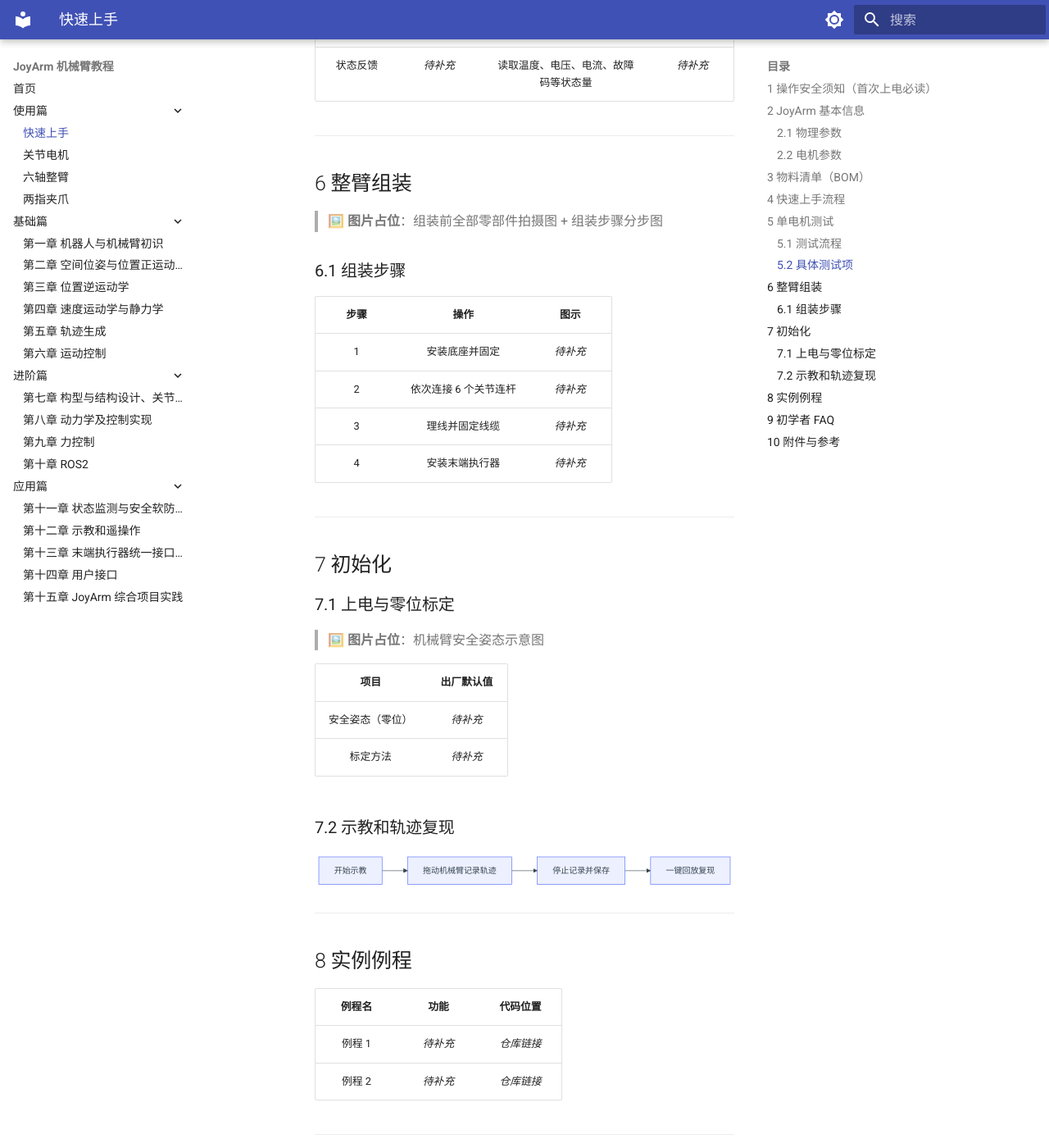
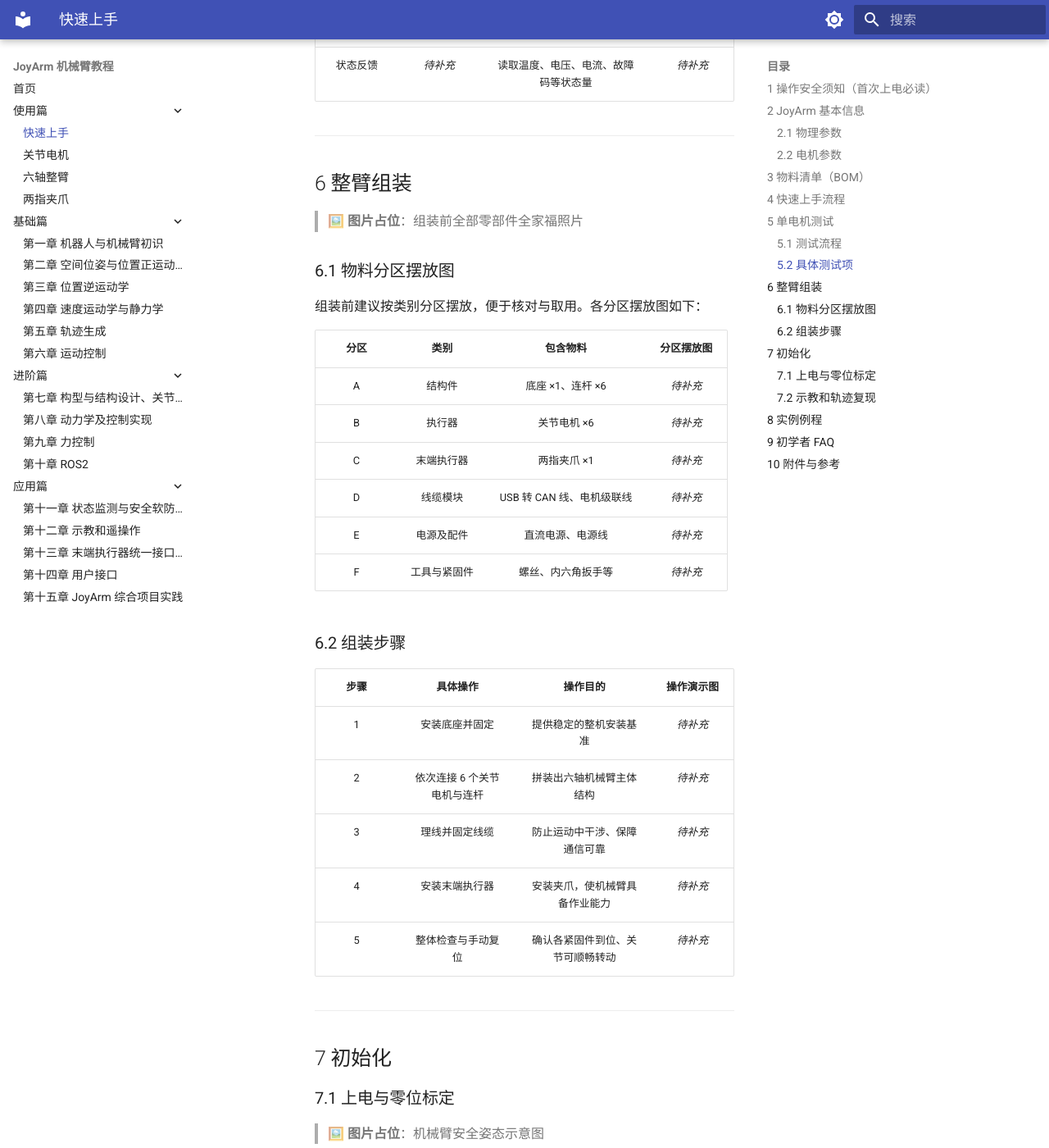
Before and after one commit to joyin-dexhand/joyin_arm_tutorial, an MkDocs documentation site: the page built from docs/chapter1_1.md, in a window 1280 px wide and 1400 px high, scrolled down 3891 px. Shown: the whole window at 82% size. Built offline with MkDocs 1.6.1 and Material for MkDocs 9.7.7, drawn with Linux system fonts in a browser that asks for light colours.

Commit message:
docs(快速上手): 完成整臂组装(6.1物料分区摆放图 + 6.2组装步骤)
- 6.1 物料分区摆放图: 按A~F六区(结构件/执行器/末端/线缆/电源/工具)分类,每区配摆放图占位
- 6.2 组装步骤: 重构为5步,增加'操作目的'与'操作演示图'两列
- 顶部全家福占位保留

```diff
--- a/docs/chapter1_1.md
+++ b/docs/chapter1_1.md
@@ -108,16 +108,30 @@
 
 ## 6 整臂组装
 
-> 🖼️ **图片占位**：组装前全部零部件拍摄图 + 组装步骤分步图
+> 🖼️ **图片占位**：组装前全部零部件全家福照片
 
-### 6.1 组装步骤
+### 6.1 物料分区摆放图
 
-| 步骤 | 操作 | 图示 |
-|:---:|:---:|:---:|
-| 1 | 安装底座并固定 | *待补充* |
-| 2 | 依次连接 6 个关节连杆 | *待补充* |
-| 3 | 理线并固定线缆 | *待补充* |
-| 4 | 安装末端执行器 | *待补充* |
+组装前建议按类别分区摆放，便于核对与取用。各分区摆放图如下：
+
+| 分区 | 类别 | 包含物料 | 分区摆放图 |
+|:---:|:---:|:---|:---:|
+| A | 结构件 | 底座 ×1、连杆 ×6 | *待补充* |
+| B | 执行器 | 关节电机 ×6 | *待补充* |
+| C | 末端执行器 | 两指夹爪 ×1 | *待补充* |
+| D | 线缆模块 | USB 转 CAN 线、电机级联线 | *待补充* |
+| E | 电源及配件 | 直流电源、电源线 | *待补充* |
+| F | 工具与紧固件 | 螺丝、内六角扳手等 | *待补充* |
+
+### 6.2 组装步骤
+
+| 步骤 | 具体操作 | 操作目的 | 操作演示图 |
+|:---:|:---|:---|:---:|
+| 1 | 安装底座并固定 | 提供稳定的整机安装基准 | *待补充* |
+| 2 | 依次连接 6 个关节电机与连杆 | 拼装出六轴机械臂主体结构 | *待补充* |
+| 3 | 理线并固定线缆 | 防止运动中干涉、保障通信可靠 | *待补充* |
+| 4 | 安装末端执行器 | 安装夹爪，使机械臂具备作业能力 | *待补充* |
+| 5 | 整体检查与手动复位 | 确认各紧固件到位、关节可顺畅转动 | *待补充* |
 
 ---
 
```
